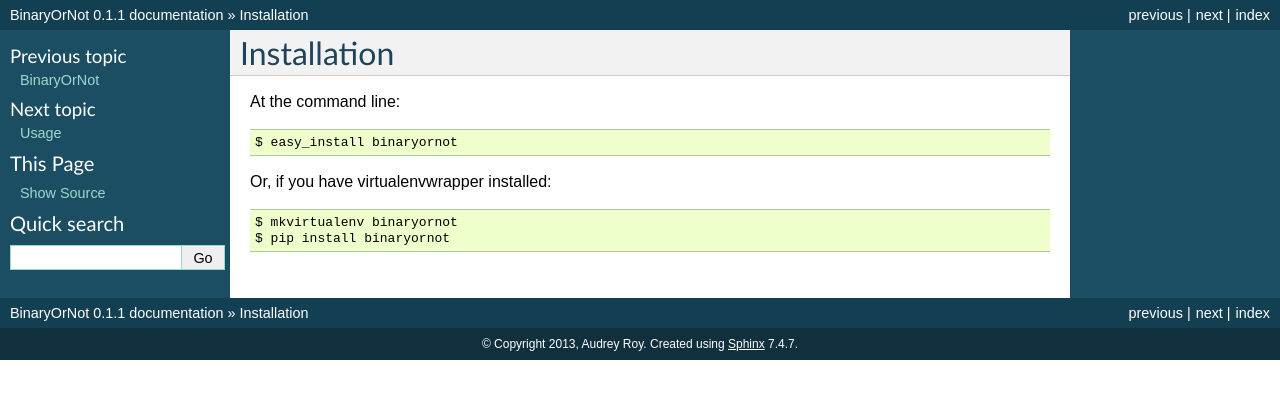
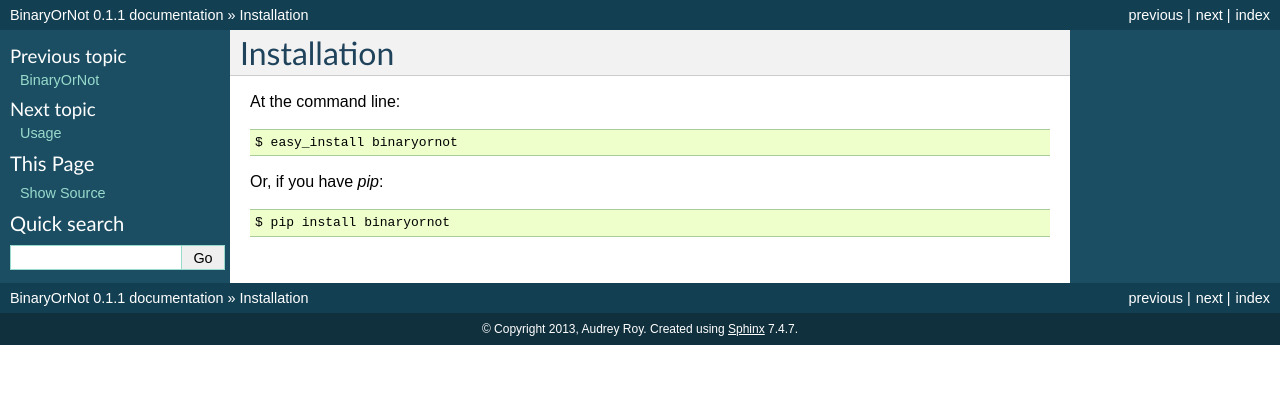
Before and after one commit to binaryornot/binaryornot, a Sphinx documentation site: the page built from docs/installation.rst, in a window 1280 px wide. Shown: the top 399 px of the page. Built offline with Sphinx 7.4.7, drawn with Linux system fonts in a browser that asks for light colours.

Commit message:
Remove virtualenvwrapper from install docs.

```diff
--- a/docs/installation.rst
+++ b/docs/installation.rst
@@ -6,7 +6,6 @@
 
     $ easy_install binaryornot
 
-Or, if you have virtualenvwrapper installed::
+Or, if you have `pip`::
 
-    $ mkvirtualenv binaryornot
     $ pip install binaryornot
```
